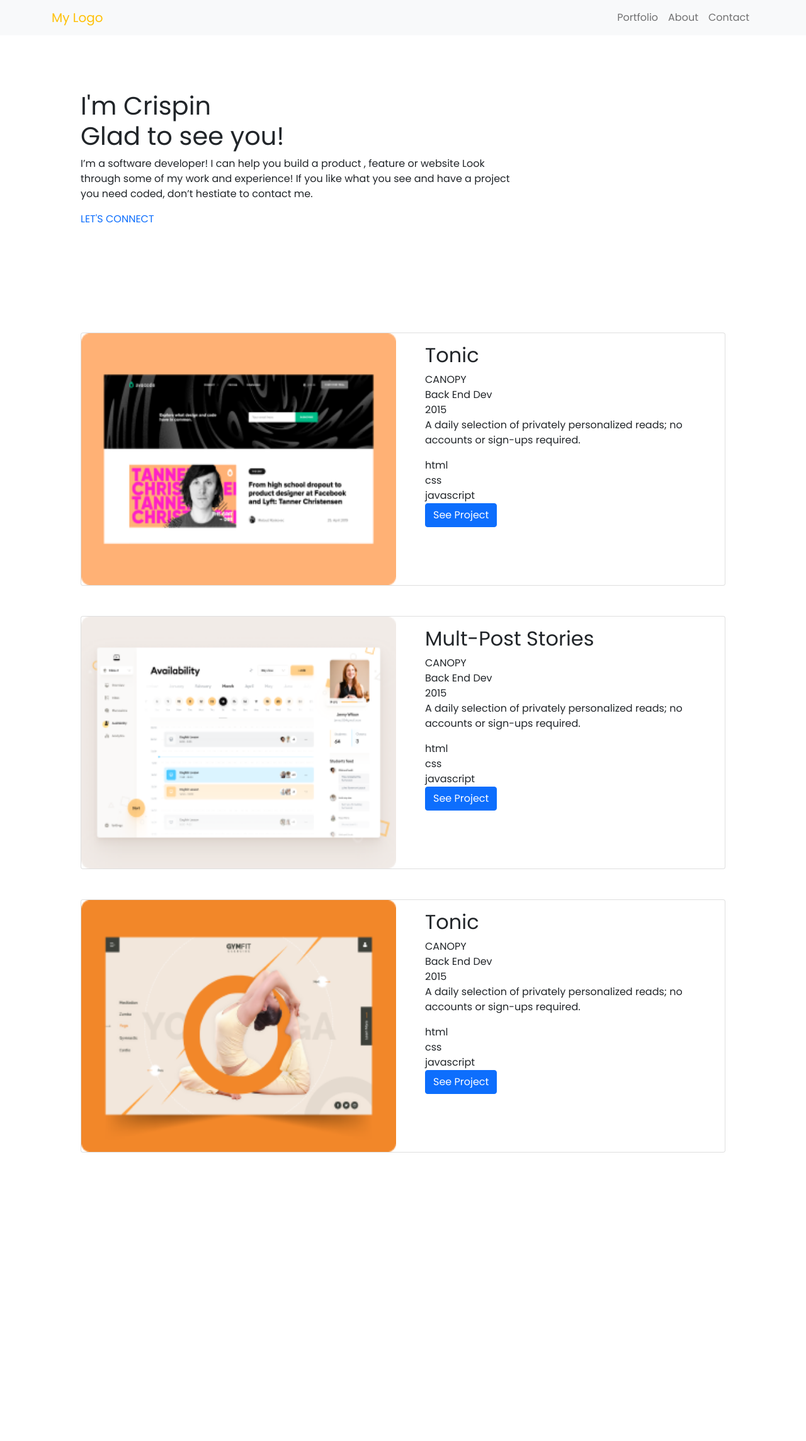
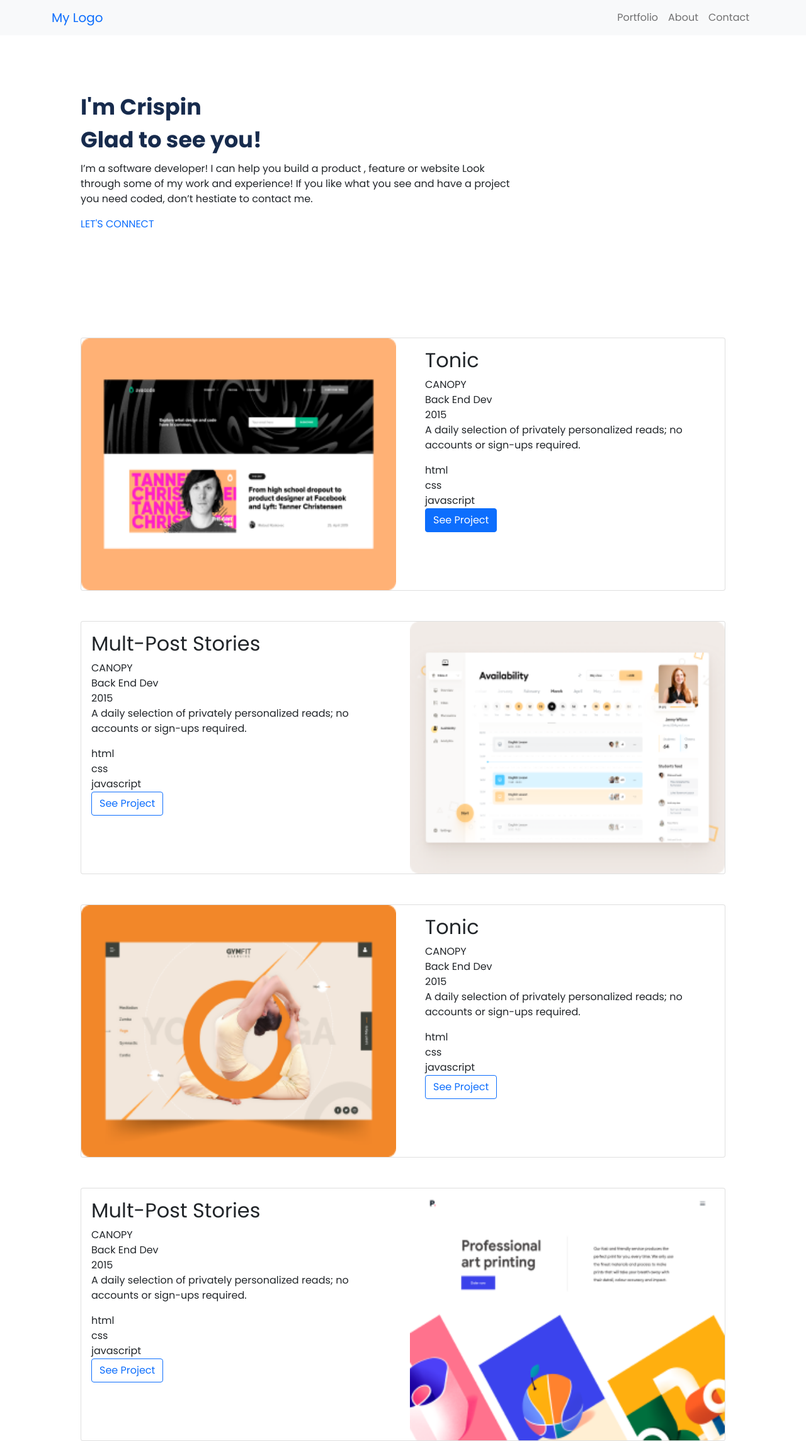
Before and after one commit to Bigizi/Portfolio-With-Bootstrap, a plain HTML site: page index.html in a window 1280 px wide. Shown: the whole page at 63% size. Before the commit the page ends 1830 px from the top, so only its background shows below. Drawn offline with Linux system fonts and the light colour scheme.

Commit message:
Adding new style to my H1 and add new card

```diff
--- a/index.html
+++ b/index.html
@@ -15,7 +15,7 @@
 <body>
     <nav class="navbar navbar-expand-lg navbar-light bg-light fixed-top">
         <div class="container">
-          <a class="navbar-brand" href="#"><span class="text-warning">My Logo</span></a>
+          <a class="navbar-brand" href="#"><span class="text-primary">My Logo</span></a>
           <button class="navbar-toggler" type="button" data-bs-toggle="collapse" data-bs-target="#navbarSupportedContent" aria-controls="navbarSupportedContent" aria-expanded="false" aria-label="Toggle navigation">
             <span class="navbar-toggler-icon"></span>
           </button>
@@ -35,7 +35,7 @@
         </div>
       </nav><br/><br/><br/><br/><br/><br/>
       <div class="section1">
-        <h1 class="h1">I'm Crispin <br/> Glad to see you!</h1>
+        <h1 class="h1 my-h">I'm Crispin <br/> Glad to see you!</h1>
         <p>I’m a software developer! I can help you build a product , feature or website Look<br/> through some of my work and experience! If you like what you see and have a project<br/> you need coded, don’t hestiate to contact me.</p>
         <a href="#" class="text-decoration-none">LET'S CONNECT</a>
       </div><br/><br/><br/><br/><br/><br/><br/>
@@ -57,7 +57,7 @@
           <a href="#" class="btn btn-primary">See Project</a>
         </div>
       </div><br/><br/>
-      <div class="card">
+      <div class="card card1">
         <img src="images/Snapshoot Portfolio2.png" class="card-img-top" alt="portfolio2">
         <div class="card-body">
           <h2 class="card-title">Mult-Post Stories</h2>
@@ -72,11 +72,11 @@
             <li class="list-group">css</li>
             <li class="list-group">javascript</li>
           </ul>
-          <a href="#" class="btn btn-primary">See Project</a>
+          <a href="#" class="btn btn-outline-primary">See Project</a>
         </div>
       </div><br/><br/>
       <div class="card">
-        <img src="images/Snapshoot Portfolio3.png" class="card-img-top" alt="...">
+        <img src="images/Snapshoot Portfolio3.png" class="card-img-top" alt="portfolio3">
         <div class="card-body">
           <h2 class="card-title">Tonic</h2>
           <ul class="list-group list-group">
@@ -90,7 +90,25 @@
             <li class="list-group">css</li>
             <li class="list-group">javascript</li>
           </ul>
-          <a href="#" class="btn btn-primary">See Project</a>
+          <a href="#" class="btn btn-outline-primary">See Project</a>
+        </div>
+      </div><br/><br/>
+      <div class="card card1">
+        <img src="images/Snapshoot Portfolio4.png" class="card-img-top" alt="Portfolio4">
+        <div class="card-body">
+          <h2 class="card-title">Mult-Post Stories</h2>
+          <ul class="list-group list-group">
+            <li class="list-group">CANOPY</li>
+            <li class="list-group">Back End Dev</li>
+            <li class="list-group">2015</li>
+          </ul>
+          <p class="card-text">A daily selection of privately personalized reads; no accounts or sign-ups required.</p>
+          <ul class="list-group list-group">
+            <li class="list-group">html</li>
+            <li class="list-group">css</li>
+            <li class="list-group">javascript</li>
+          </ul>
+          <a href="#" class="btn btn-outline-primary">See Project</a>
         </div>
       </div>
 </body>
--- a/style.css
+++ b/style.css
@@ -8,8 +8,22 @@ body {
 }
 
 .section1 {
-    width: 80%;
     margin-left: 10%;
+    background-repeat: no-repeat;
+    background-size: cover;
+}
+
+.my-h {
+    color: #172b4d;
+    font-weight: 700;
+    font-size: 35px;
+    line-height: 52px;
+    transition: font-size 3s, color 2s;
+}
+
+.my-h:hover {
+    font-size: 60px;
+    color: #2230d2;
 }
 
 .card {
@@ -20,6 +34,11 @@ body {
     margin-left: 10%;
 }
 
+.card1 {
+    display: flex;
+    flex-direction: row-reverse;
+}
+
 .card-img-top {
     width: 500px;
     height: 400px;
```
Also changed, not shown: images/Snapshoot Portfolio4.png (added), images/header-shapes mobile.png (added).
